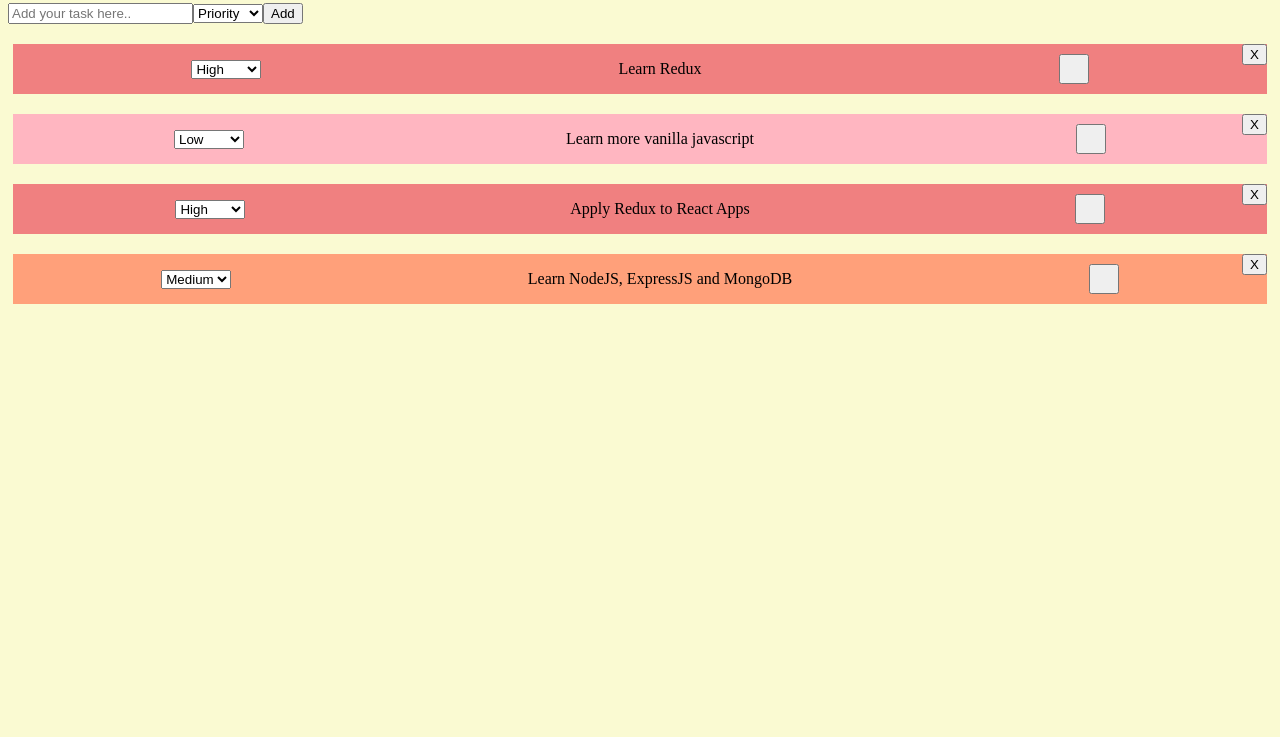
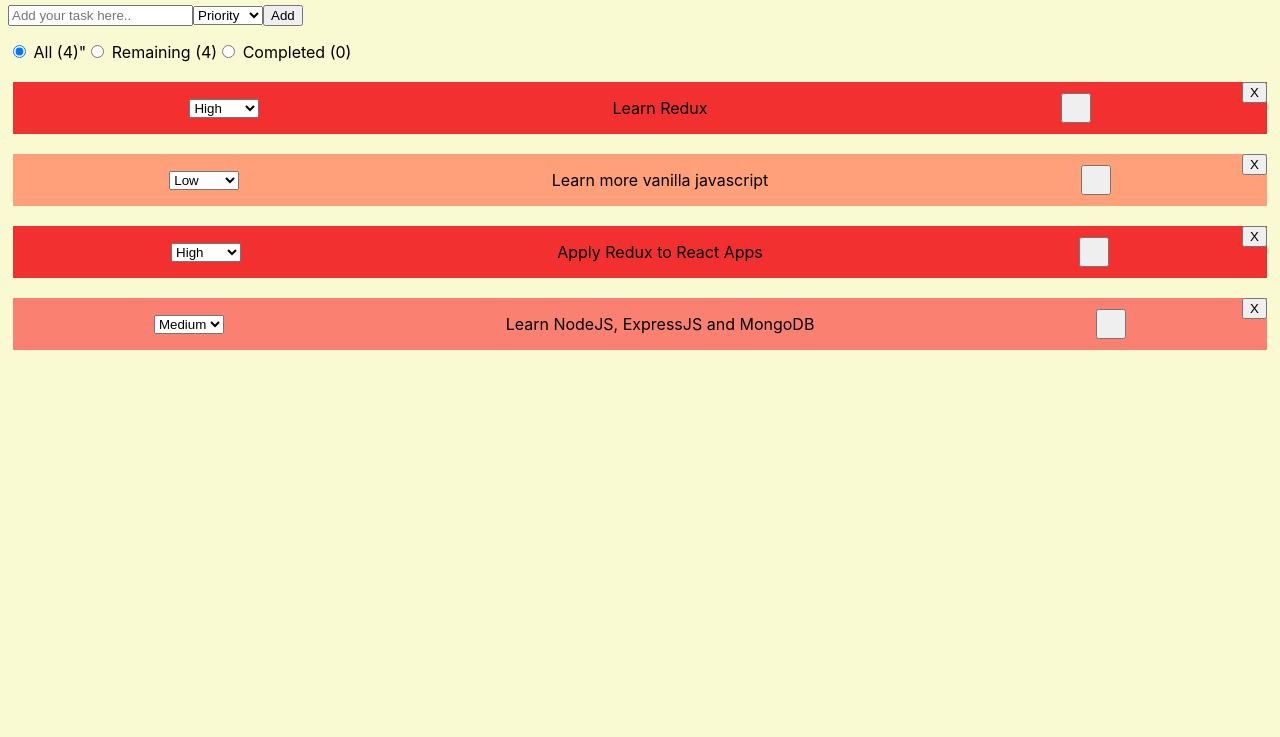
Before and after one commit to icybears/TODO-App, a React app: page / in a window 1280 px wide. Shown: the part 63-800 px from the top of the page. Built offline with nearby package versions, Linux system fonts and the light colour scheme.

Commit message:
added filters functionality and few improvements

```diff
--- a/app/app.css
+++ b/app/app.css
@@ -1,5 +1,6 @@
 body{
     background-color:lightgoldenrodyellow;
+    font-family: -apple-system,BlinkMacSystemFont,"Segoe UI",Roboto,Oxygen-Sans,Ubuntu,Cantarell,"Helvetica Neue",sans-serif;
 }
 .task{
     position:relative;
--- a/app/components/App.js
+++ b/app/components/App.js
@@ -2,6 +2,7 @@ import React, { Component } from 'react';
 import Form from './Form';
 import Task from './Task';
 import Verify from './Verify';
+import Filter from './Filter';
 import '../app.css';
 
 class App extends Component {
@@ -14,7 +15,8 @@ class App extends Component {
             { desc: "Learn NodeJS, ExpressJS and MongoDB", priority:"medium", isComplete: false }
         ],
         applyVerify: null,
-        selectedTaskDesc: null
+        selectedTaskDesc: null,
+        filter: 'all'
     }
 
     addTask = (desc, priority) => {
@@ -88,12 +90,38 @@ class App extends Component {
             )
         } )
     }
+    changeFilter = (filter) => {
+        this.setState({
+                          filter: filter
+                    }
+                    );
+
+    }
+    filterTasks = (filter) => {
+        const tasks = this.state.tasks;
+        return (tasks.filter(this.filters[filter]))
+    }
+    tasksCount = (filter) => {
+        const tasks = this.state.tasks;
+        return (tasks.filter(this.filters[filter]).length)
+    }
+     filters =  {
+            "all":  task => task,
+            "uncompleted": task => !task.isComplete,
+            "completed": task => task.isComplete,
+            }
 
     render() {
+        const filter = this.state.filter;
+        const tasks = this.filterTasks(filter);
         return (
             <div>
                 <h1>TODO App</h1>
                 <Form addTask={this.addTask}/>
+                <Filter tasksCount={this.tasksCount}
+                        filter={this.state.filter}
+                        changeFilter={this.changeFilter}
+                        />
                 <div>
                     {
                     this.state.applyVerify &&
@@ -104,14 +132,14 @@ class App extends Component {
                     }
                     { this.state.tasks.length===0 && <div>No Tasks !</div>}
                     { this.state.tasks.length!==0 &&
-                        this.state.tasks.map( task => (
+                        tasks.map( task =>
                             <Task key={task.desc}
                                     {...task}
                                     callVerify={this.callVerify}
                                     isCompleteFn={this.isCompleteFn}
                                     changeTaskPriority={this.changeTaskPriority}
                                     />
-                            )
+
                         )
                     }
                 </div>
--- /dev/null
+++ b/app/components/Filter.js
@@ -0,0 +1,25 @@
+import React from 'react';
+
+const Filter = (props) => {
+    const {filter, changeFilter, tasksCount} = props;
+    return (
+        <div>
+            <form>
+                <label><input type="radio" name="Filter" value="all"
+                        checked={filter==='all'? true: false}
+                        onChange={changeFilter.bind(null, 'all')}
+                        /> All ({tasksCount("all")})"</label>
+                <label><input type="radio" name="Filter" value="uncompleted"
+                        checked={filter==='uncompleted'? true: false}
+                        onChange={changeFilter.bind(null, 'uncompleted')}
+                        /> Remaining ({tasksCount("uncompleted")})</label>
+                <label><input type="radio" name="Filter" value="completed"
+                        checked={filter==='completed'? true: false}
+                        onChange={changeFilter.bind(null, 'completed')}
+                        /> Completed ({tasksCount("completed")})</label>
+            </form>
+        </div>
+    );
+};
+
+export default Filter;
--- a/app/components/Task.js
+++ b/app/components/Task.js
@@ -13,9 +13,9 @@ class Task extends Component  {
     }
     render(){
     const bgColor = {
-        "high": "lightcoral",
-        "medium": "lightsalmon",
-        "low": "lightpink"
+        "high": "rgb(242, 48, 48)",
+        "medium": "salmon",
+        "low": "lightsalmon"
     }
     const {
             priority,
```
